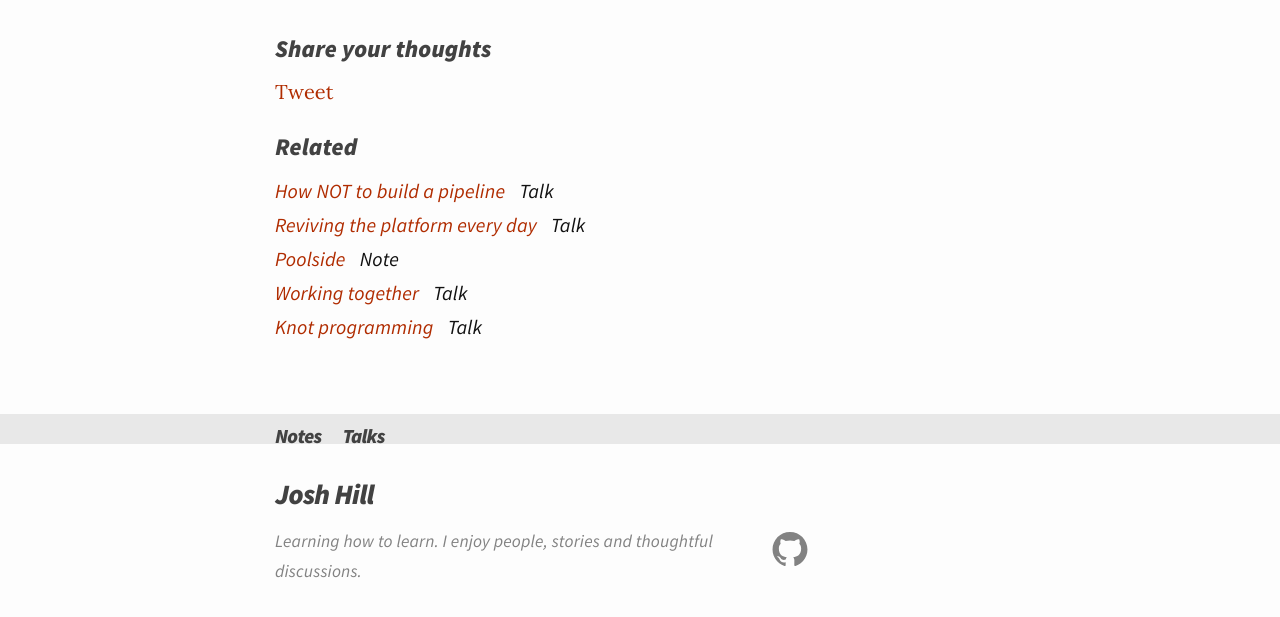
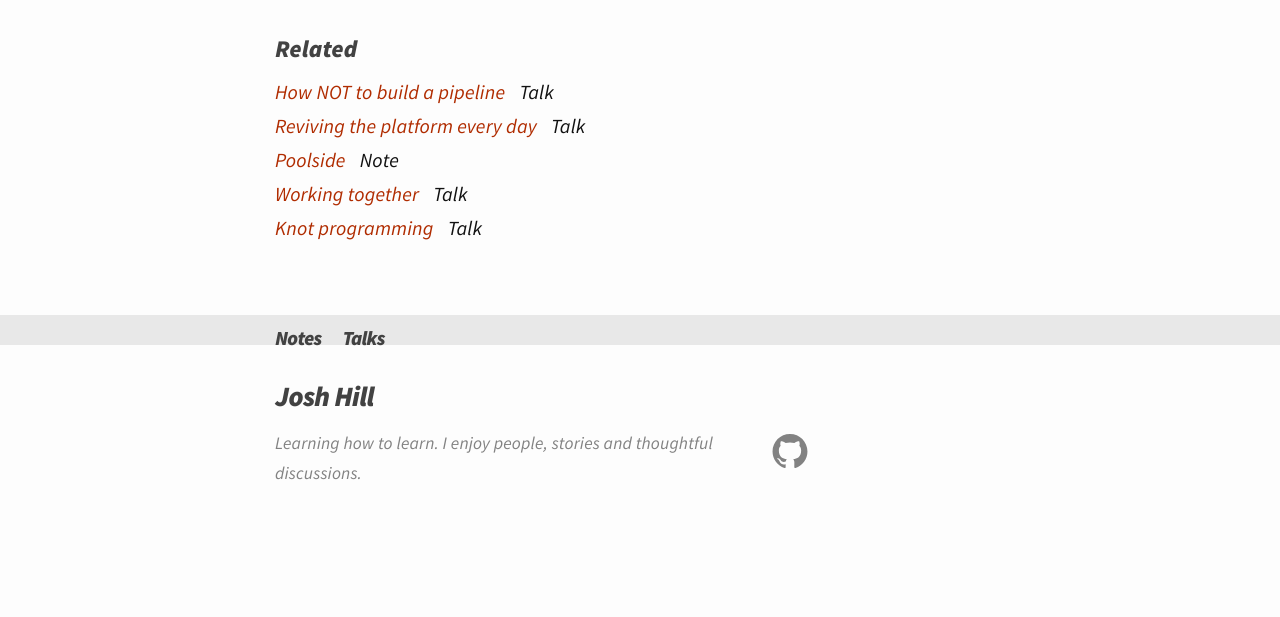
Before and after one commit to jamesjoshuahill/jamesjoshuahill.github.io, a Jekyll site: the page built from _posts/2014-11-19-beyond-makers-academy.md, in a window 1280 px wide and 900 px high, scrolled down 722 px, cut to the strip 243-860 px from the top of the window. Built offline with Jekyll 4.4.1, drawn with Linux system fonts in a browser that asks for light colours; comment, search, counter and statistics services are not loaded; after the commit the page ends 1523 px from its top, so only the background shows below that.

Commit message:
Remove tweet button from posts

```diff
--- a/_layouts/post.html
+++ b/_layouts/post.html
@@ -15,11 +15,6 @@
   </article>
 
   <footer class="related-posts">
-    <h2>Share your thoughts</h2>
-    <p>
-      <a href="https://twitter.com/share" class="twitter-share-button" data-via="jamesjoshuahill" data-size="large">Tweet</a> <script>!function(d,s,id){var js,fjs=d.getElementsByTagName(s)[0],p=/^http:/.test(d.location)?'http':'https';if(!d.getElementById(id)){js=d.createElement(s);js.id=id;js.src=p+'://platform.twitter.com/widgets.js';fjs.parentNode.insertBefore(js,fjs);}}(document, 'script', 'twitter-wjs');</script>
-    </p>
-
     <h2>Related</h2>
     <ul>
       {% for post in site.related_posts limit:5 %}
```
